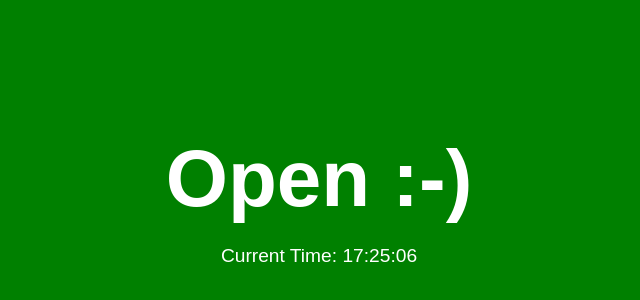
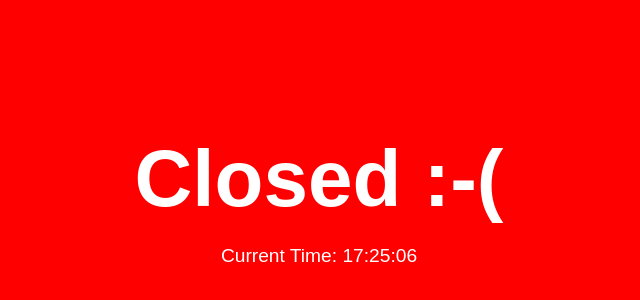
Before and after one commit to sakkoap/mr, a plain HTML site: page index.html in a window 1280 px wide. Shown: the part 200-500 px from the top of the page, without its empty margins (321-961 px from the left). Drawn offline with Linux system fonts and the light colour scheme.

Commit message:
Update index.html

```diff
--- a/index.html
+++ b/index.html
@@ -35,8 +35,8 @@
     <script>
         function checkCafeStatus() {
             // Manually set the opening and closing hours here (24-hour format)
-            const openingTime = 9; // Cafe opens at 9:00 AM
-            const closingTime = 18; // Cafe closes at 6:00 PM
+            const openingTime = 10; // Cafe opens at 9:00 AM
+            const closingTime = 0; // Cafe closes at 6:00 PM
 
             const now = new Date();
             const hours = now.getHours();
```
